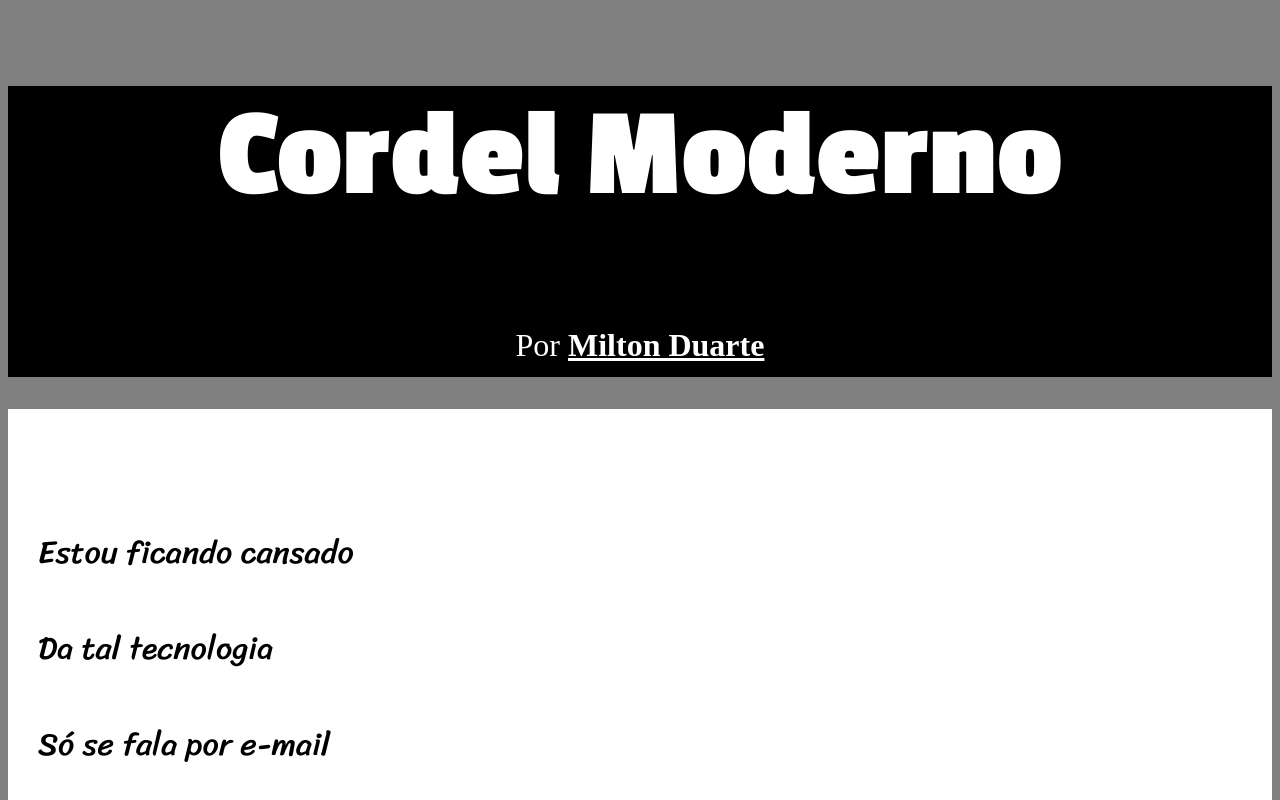
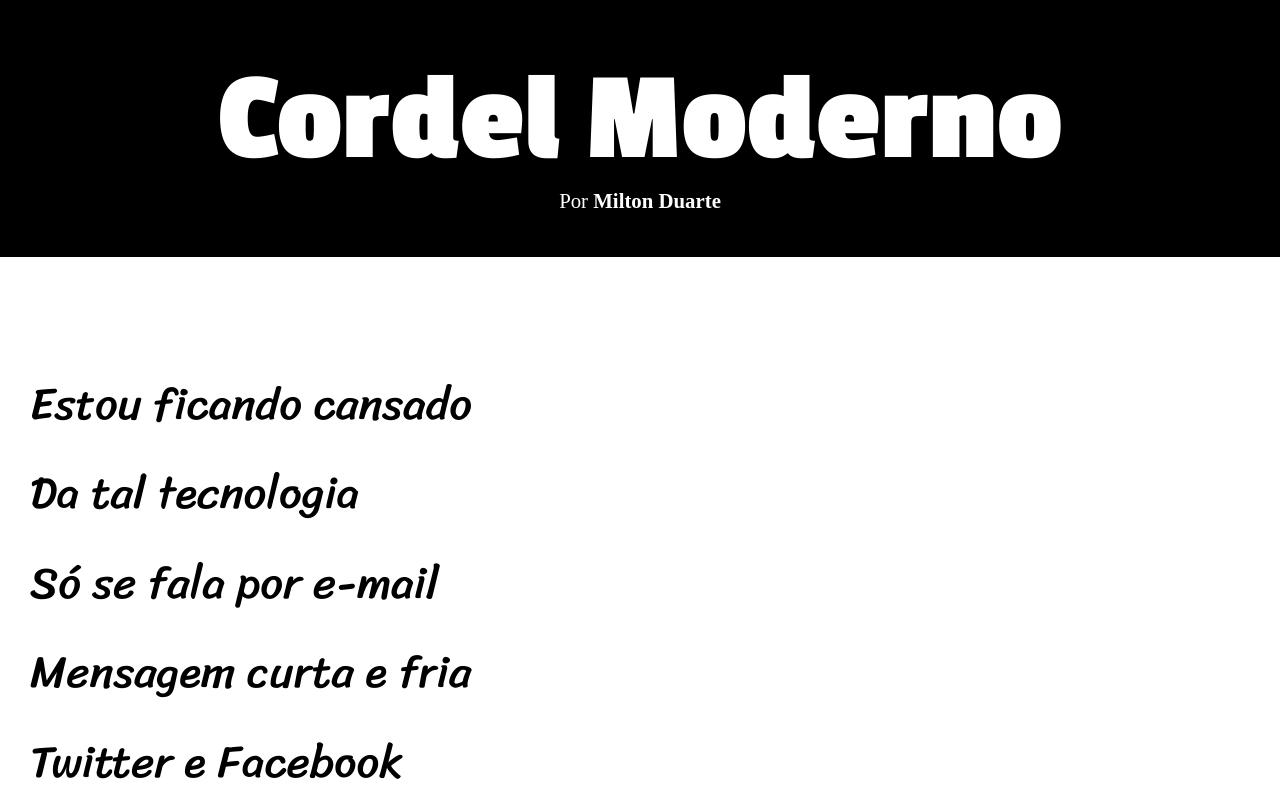
Before and after one commit to JoaoVitorSDuque/Html-css, a plain HTML site: page Exercícios/Desafio 012/index.html in a window 1280 px wide. Shown: the top 800 px of the page. Drawn offline with Linux system fonts and the light colour scheme.

Commit message:
Projeto Cordel finalizado!

```diff
--- a/Exercícios/Desafio 012/index.html
+++ b/Exercícios/Desafio 012/index.html
@@ -1,37 +1,52 @@
 <!DOCTYPE html>
 <html lang="pt-br">
   <head>
-    <meta charset="UTF-8">
-    <meta name="viewport" content="width=device-width, initial-scale=1.0">
-    <title>Document</title>
+    <meta charset="UTF-8" />
+    <meta name="viewport" content="width=device-width, initial-scale=1.0" />
+    <title>Cordel Moderno JV</title>
     <style>
-        @import url('https://fonts.googleapis.com/css2?family=Passion+One:wght@400;700;900&family=Sriracha&display=swap');
+      @import url("https://fonts.googleapis.com/css2?family=Passion+One:wght@400;700;900&family=Sriracha&display=swap");
       body {
         background-color: gray;
+        margin: 0;
+        margin: 0px;
+        padding: 0px;
       }
 
-        section > p, div > p {
+      * {
+        margin: 0px;
+      }
+
+      section > p,
+      div > p {
         font-family: "Sriracha";
       }
 
-        .normal {
+      section {
         background-color: white;
+        margin: 0;
       }
 
       .imagem {
-
         background-size: cover;
         background-position: right;
         background-attachment: fixed;
+        box-shadow: inset 0px 3px 15px 8px rgba(0, 0, 0, 0.384);
       }
 
       .div-1 {
         display: inline-block;
         background-color: rgba(0, 0, 0, 0.534);
+        padding: 0px;
       }
 
       .div-1 > p {
         color: white;
+        line-height: 1em;
+        padding: 5px;
+        padding-top: 0px;
+        padding-bottom: 0px;
+        margin-right: 0px;
       }
 
       section {
@@ -41,8 +56,10 @@
       }
 
       p {
-            font-size: 2em;
-            line-height: 2em;
+        font-size: 3.5vw;
+        line-height: 1em;
+        margin: 1em;
+        margin-left: 0px;
       }
 
       #imagem-joaninha {
@@ -57,29 +74,64 @@
         background-color: black;
         color: white;
         text-align: center;
-
+        margin: 0;
       }
 
       header > h1 {
         font-family: "Passion One";
         font-size: 10vw;
+        padding-top: 50px;
+      }
+
+      header > h1,
+      header > p {
+        margin: 0;
       }
 
       a {
         color: white;
         font-weight: bolder;
+        text-decoration: none;
+      }
+
+      a:hover {
+        text-decoration: underline;
+      }
+
+      #autor {
+        font-size: 1.3em;
+        padding-bottom: 45px;
+      }
+
+      footer {
+        color: white;
+        text-align: center;
+        padding: 10px;
+        background-color: black;
+      }
+
+      footer > p {
+        font-size: 1.25em;
+        margin: 0px;
+        padding: 0px;
       }
     </style>
   </head>
   <body>
     <header>
       <h1>Cordel Moderno</h1>
-        <p>Por <a href="https://www.recantodasletras.com.br/poesias/3186743" target="_blank">Milton Duarte</a></p>
+      <p id="autor">
+        Por
+        <a
+          href="https://www.recantodasletras.com.br/poesias/3186743"
+          target="_blank"
+          >Milton Duarte</a
+        >
+      </p>
     </header>
 
     <main>
       <section class="normal">
-
         <p>Estou ficando cansado</p>
         <p>Da tal tecnologia</p>
         <p>Só se fala por e-mail</p>
@@ -109,7 +161,6 @@
         <p>Agora é .com</p>
         <p>Se o saite é muito bom</p>
         <p>Ele vale um alto preço.</p>
-
       </section>
 
       <section>
@@ -156,7 +207,14 @@
     </main>
 
     <footer>
-        <p>Site criado por <a href="https://gustavoguanabara.github.io/" target="_blank">Gustavo Guanabara</a> para o <a href="https://www.cursoemvideo.com/" target="_blank">CursoemVideo</a></p>
+      <p>
+        Site criado por
+        <a href="https://gustavoguanabara.github.io/" target="_blank"
+          >Gustavo Guanabara</a
+        >
+        para o
+        <a href="https://www.cursoemvideo.com/" target="_blank">CursoemVideo</a>
+      </p>
     </footer>
   </body>
 </html>
```
Lines whose indentation alone changed are shown as unchanged.
